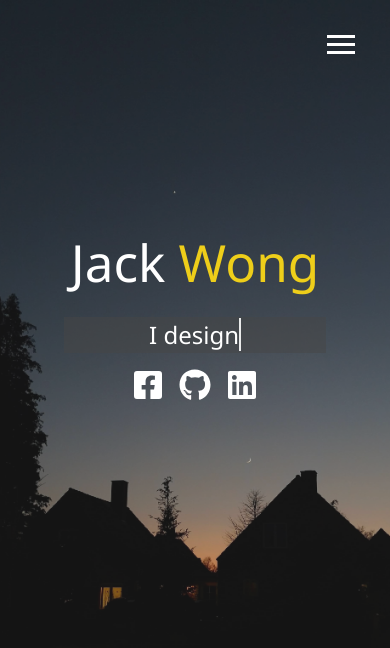
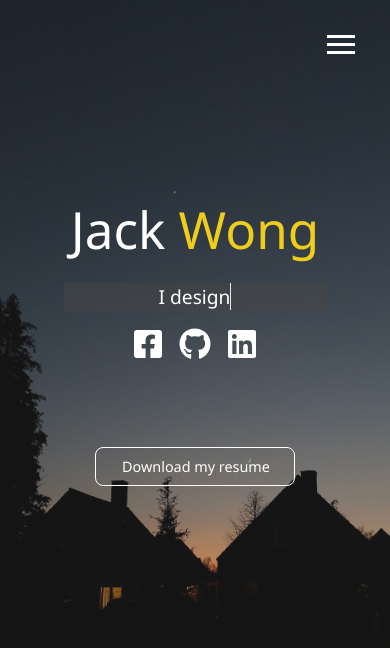
Before and after one commit to jackedelic/jackwng, a website: page dist/index.html in a window 390 px wide. Drawn offline with Linux system fonts and the light colour scheme; a web font is replaced by a local one.

Commit message:
Add resume

```diff
--- a/scss/_mobile.scss
+++ b/scss/_mobile.scss
@@ -151,11 +151,22 @@
     }
     &#home {
       .lg-heading {
-        margin-top: 19vh !important;
+        margin-top: 15vh !important;
       }
       .sm-heading {
         margin-top: 1rem !important;
         margin-bottom: 1rem !important;
+        font-size: 1.2rem;
+      }
+      .welcome {
+        .btn-download {
+          margin-top: 10vh;
+          width: 200px;
+          a {
+            font-size: 0.9rem;
+            width: 200px;
+          }
+        }
       }
       .skillset {
         img {
--- a/scss/main.scss
+++ b/scss/main.scss
@@ -51,6 +51,20 @@ main {
       }
       scroll-snap-align: center;
       height: 100vh;
+      .btn-download {
+        border: 1px solid white;
+        border-radius: 8px;
+        text-align: center;
+        width: 250px;
+        margin: auto;
+        margin-top: 20vh;
+        padding: 0.5rem 0;
+        a {
+          display: block;
+          font-size: 1.1rem;
+          width: 250px;
+        }
+      }
     }
     .skillset {
       display: grid;
```
Also changed, not shown: dist/css/main.css, dist/index.html, 1 other file.
